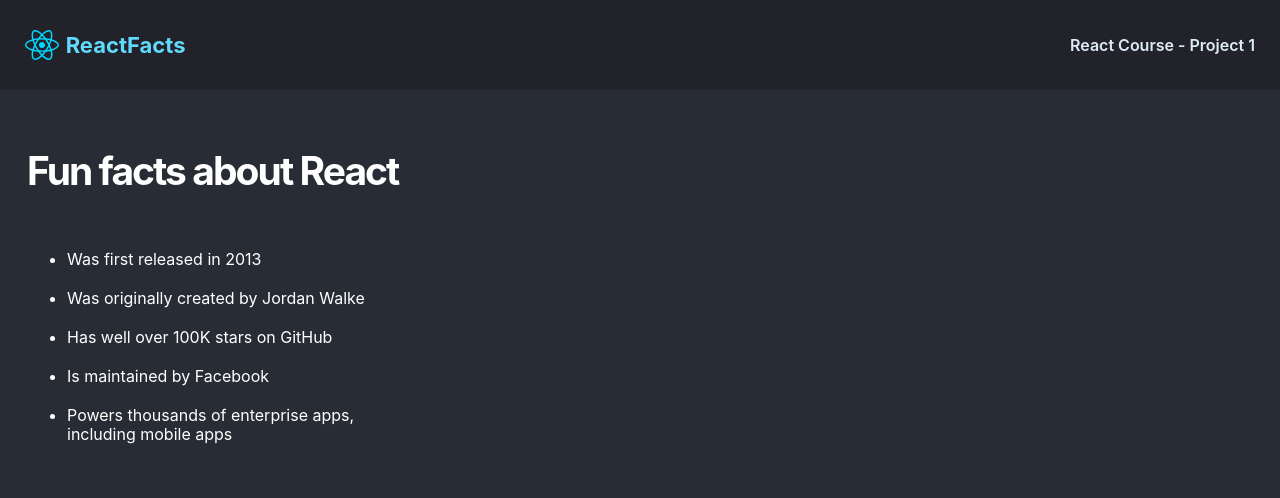
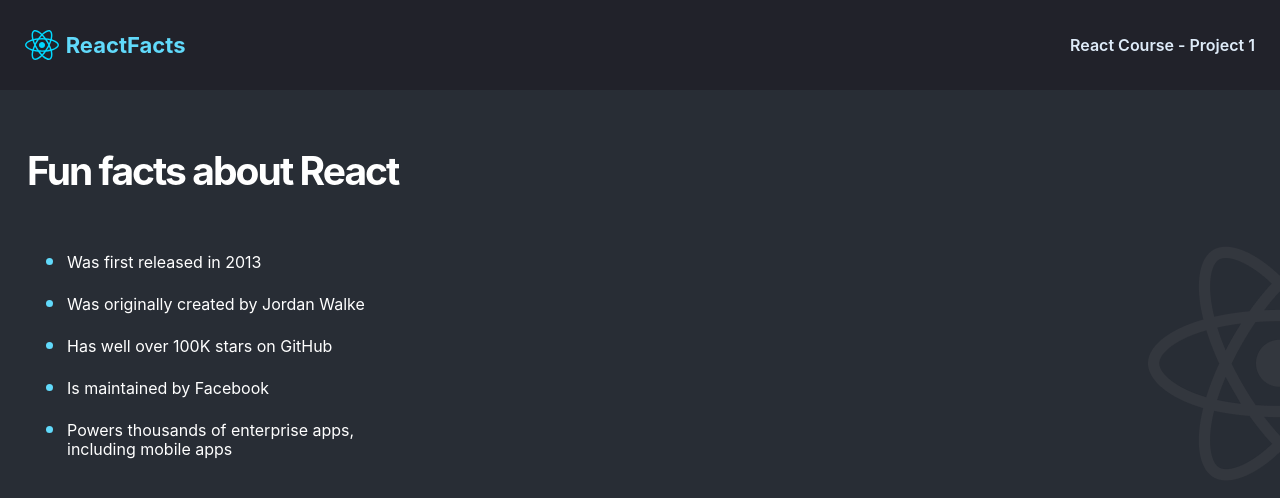
Before and after one commit to chen3yym/react_vite_static, a React (Vite) app: page / in a window 1280 px wide. Shown: the top 498 px of the page. Built offline with nearby package versions, Linux system fonts and the light colour scheme.

Commit message:
add background image

```diff
--- a/src/App.jsx
+++ b/src/App.jsx
@@ -39,6 +39,7 @@
 import Navbar from "./components/Navbar"
 import Main from "./components/Main"
 
+
 export default function App() {
     return (
         <div className="container">
--- a/src/index.css
+++ b/src/index.css
@@ -128,6 +128,9 @@
 main{
   padding: 57px 27px;
   color: white;
+  background-image: url(./images/react-icon-large.png);
+  background-repeat: no-repeat;
+  background-position: right 75%;
 }
 
 .main--title {
@@ -146,3 +149,9 @@
   padding-block: 10px;
 
 }
+
+/* bullet style using ::marker */
+.main--facts > li::marker {
+  font-size: 1.4rem;
+  color: #61DAFB;
+}
```
Also changed, not shown: src/images/react-icon-large.png (added).
